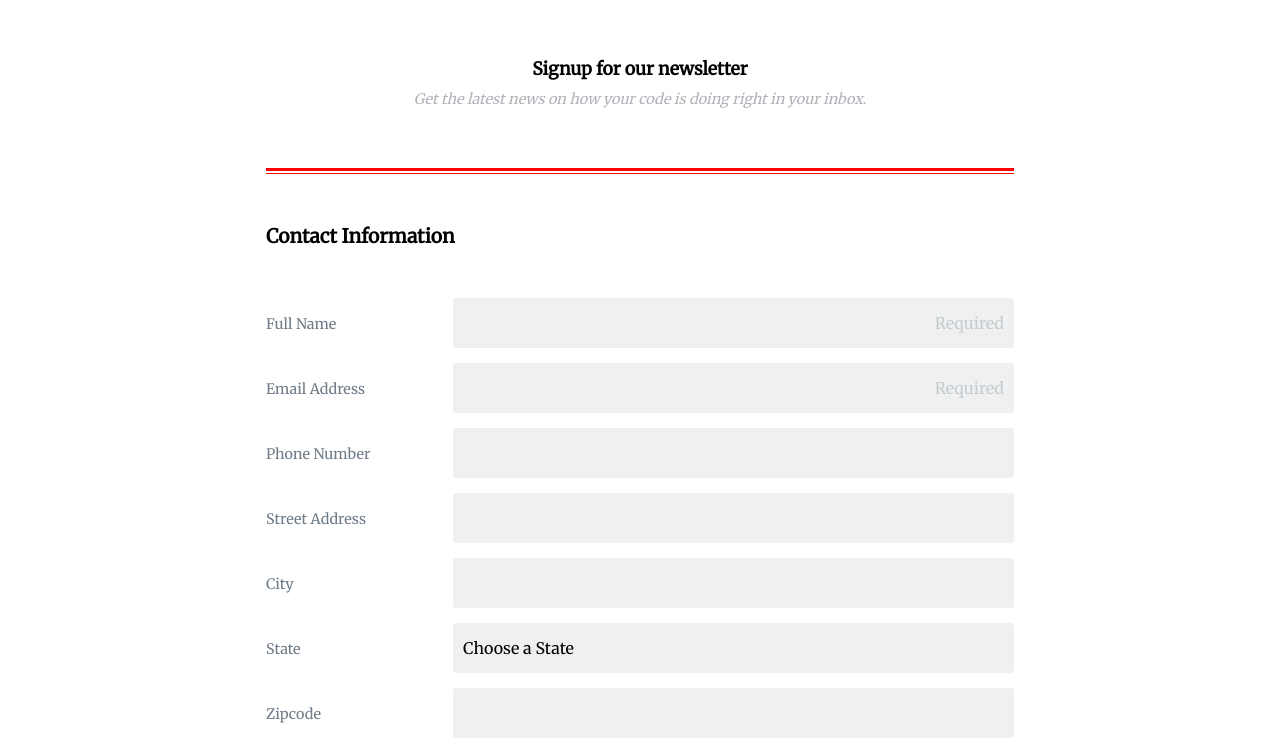
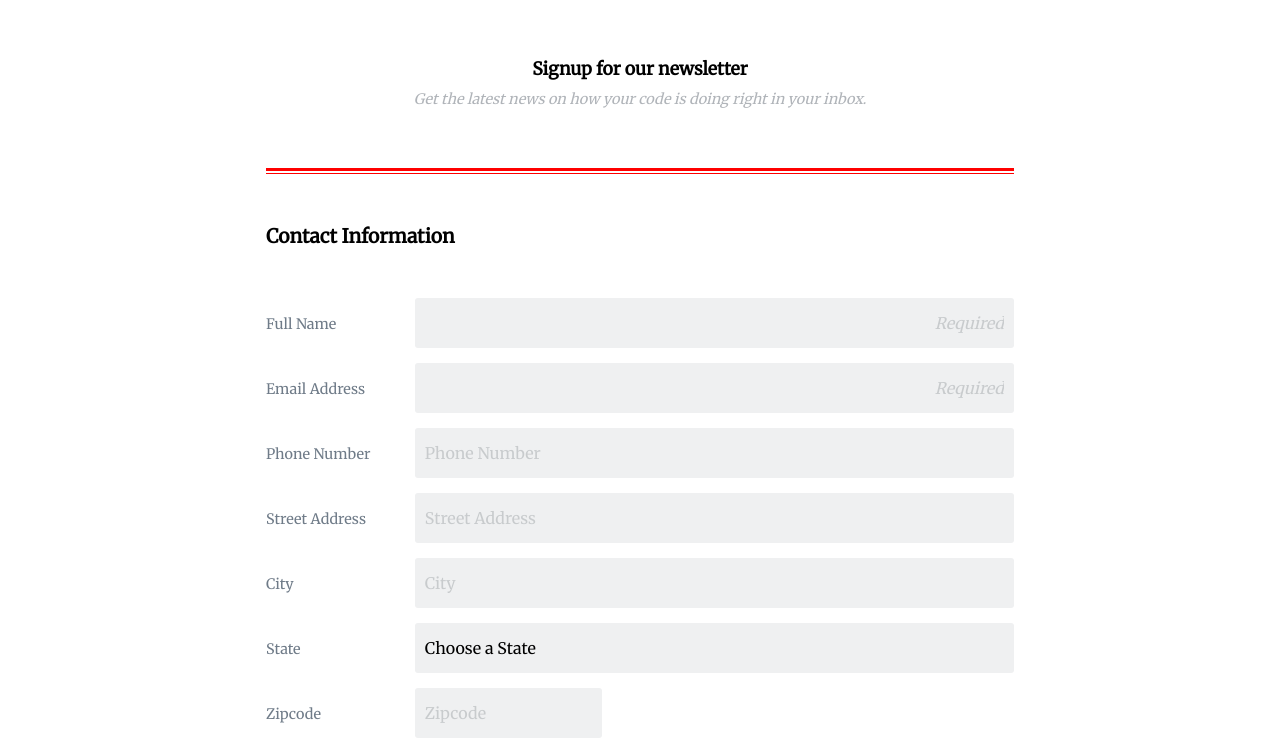
Before and after one commit to Cmj98101/techdegree-project3, a plain HTML site: page index.html in a window 1280 px wide. Shown: the part 63-801 px from the top of the page. Drawn offline with Linux system fonts and the light colour scheme.

Commit message:
fixed a few missing requirements

```diff
--- a/css/style.css
+++ b/css/style.css
@@ -111,8 +111,15 @@ select {
     font-size: 1rem;
 }
 
+#full-name::placeholder,
+#email::placeholder {
+    text-align: right;
+    color: #C8CBCD;
+    font-style: italic;
+}
+
 input::placeholder {
-    text-align: right;
+    text-align: left;
     color: #C8CBCD;
 }
 
@@ -205,6 +212,7 @@ option::selection {
     width: 100%;
     height: 100px;
     margin-bottom: 30px;
+    padding: 10px 10px;
 }
 
 
@@ -260,18 +268,25 @@ main p {
         width: 100%;
         display: flex;
         flex-direction: row;
-        justify-content: space-between;
+        justify-content: flex-start;
         align-items: baseline;
     }
+
 
     form .contact-info .fields label {
         width: 25%;
     }
 
-    form .contact-info .fields input,
-    form .contact-info .fields select {
-        flex: 1;
+    label[for="zipcode"] {
+        width: 19.9% !important;
+    }
 
+
+
+
+    form .contact-info .fields>input,
+    form .contact-info .fields>select {
+        width: 100%;
     }
 
     form .contact-info legend {
@@ -280,7 +295,9 @@ main p {
 
     }
 
+
     #zipcode {
+
         width: 25%;
     }
 
--- a/index.html
+++ b/index.html
@@ -37,17 +37,17 @@
                 <div class="fields">
 
                     <label for="phone-number">Phone Number</label>
-                    <input type="number" name="phone-number" id="phone-number">
+                    <input type="tel" name="phone-number" id="phone-number" placeholder="Phone Number">
                 </div>
                 <div class="fields">
 
                     <label for="street-address">Street Address</label>
-                    <input type="text" name="street-address" id="street-address">
+                    <input type="text" name="street-address" id="street-address" placeholder="Street Address">
                 </div>
                 <div class="fields">
 
                     <label for="city">City</label>
-                    <input type="text" name="city" id="city">
+                    <input type="text" name="city" id="city" placeholder="City">
                 </div>
                 <div class="fields">
 
@@ -61,7 +61,7 @@
                 <div class="fields">
 
                     <label for="zipcode">Zipcode</label>
-                    <input type="text" name="zipcode" id="zipcode">
+                    <input type="text" name="zipcode" id="zipcode" placeholder="Zipcode">
                 </div>
             </fieldset>
 
@@ -90,7 +90,8 @@
 
                 </fieldset>
                 <p>Other topics you'd like to hear about</p>
-                <textarea name="comments" id="comments"></textarea>
+                <textarea name="comments" id="comments"
+                    placeholder="What topics would you like to hear about?"></textarea>
             </fieldset>
 
             <button type="submit">Sign Up</button>
```
